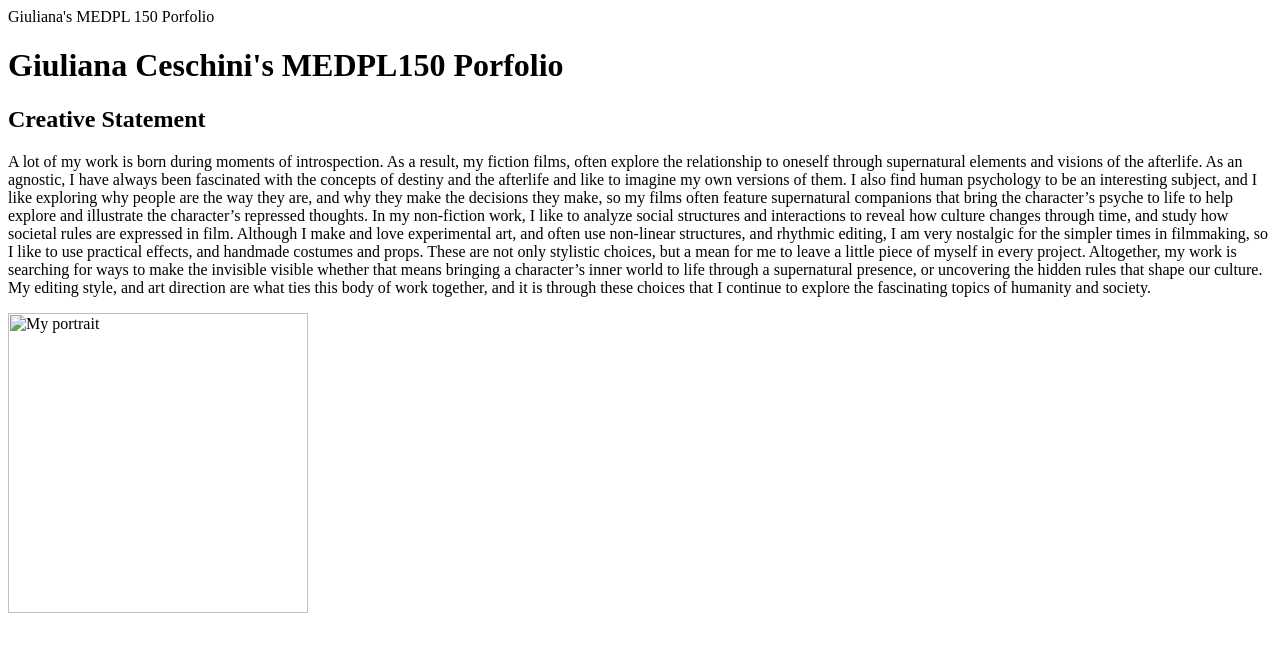
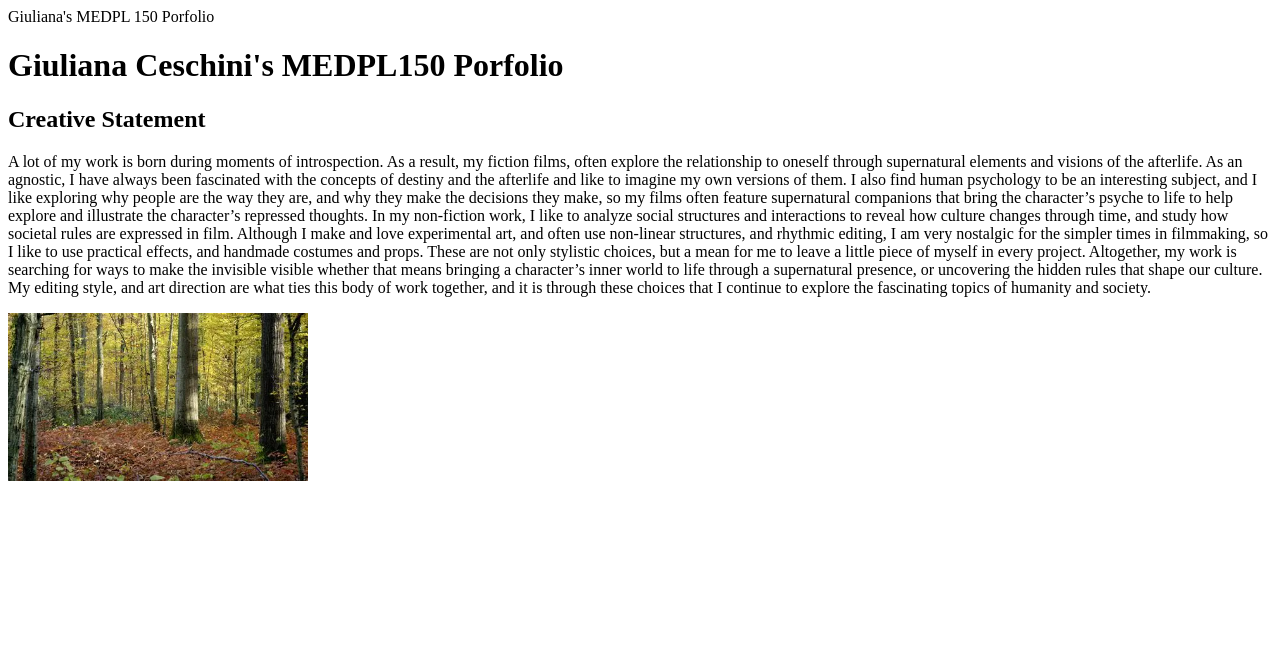
Before and after one commit to goatshubb/port, a plain HTML site: page index.html in a window 1280 px wide. Drawn offline with Linux system fonts and the light colour scheme.

Commit message:
Update index.html

```diff
--- a/index.html
+++ b/index.html
@@ -20,7 +20,7 @@ Altogether, my work is searching for ways to make the invisible visible whether
 
 </p>
 
-    <img src="port/image/https://github.com/goatshubb/port/blob/main/images/OIP.webp" alt="My portrait" width="300">
+    <img src="https://github.com/goatshubb/port/blob/main/images/OIP.webp" alt="My portrait" width="300">
 
   </body>
 
```
